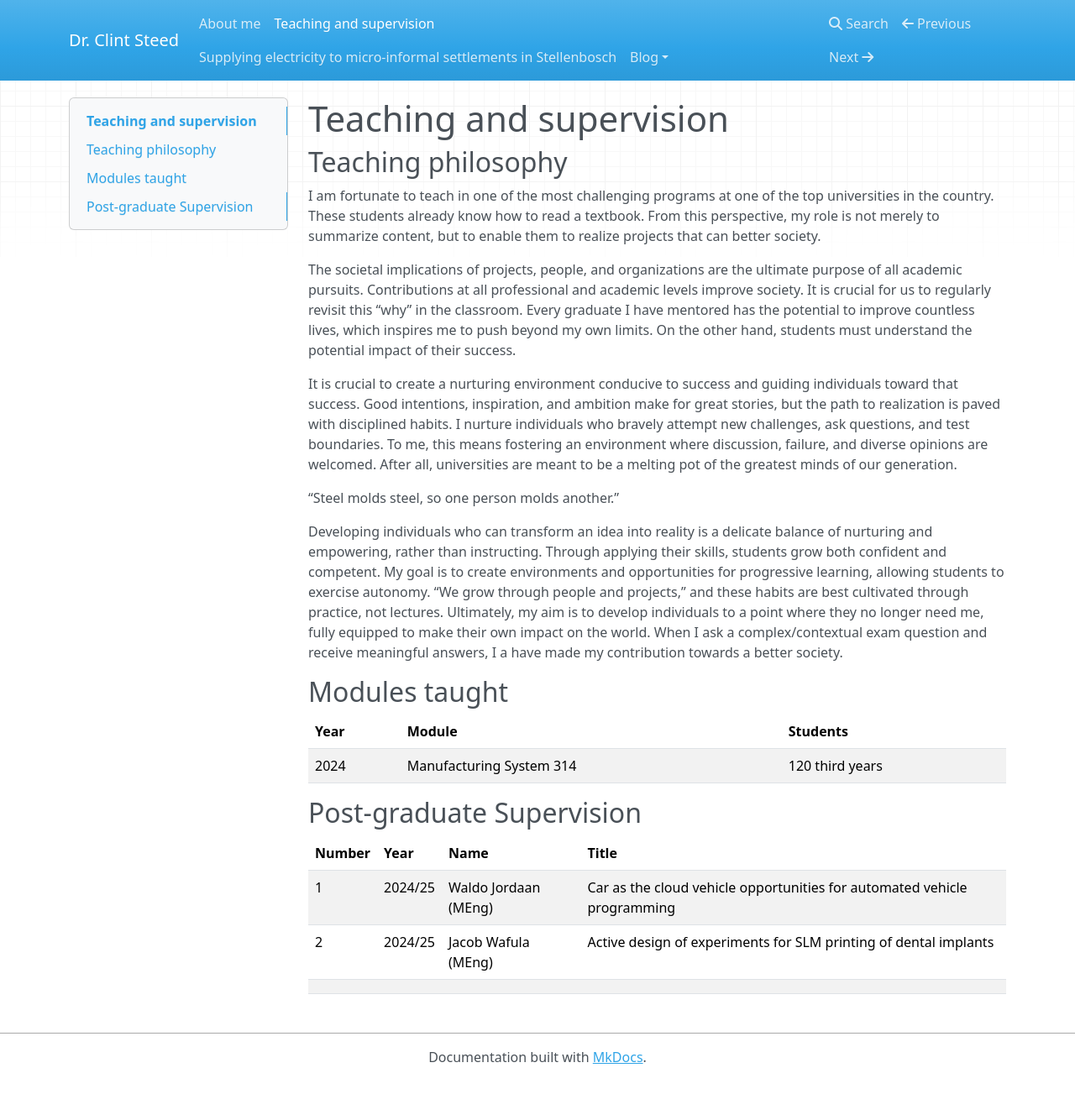
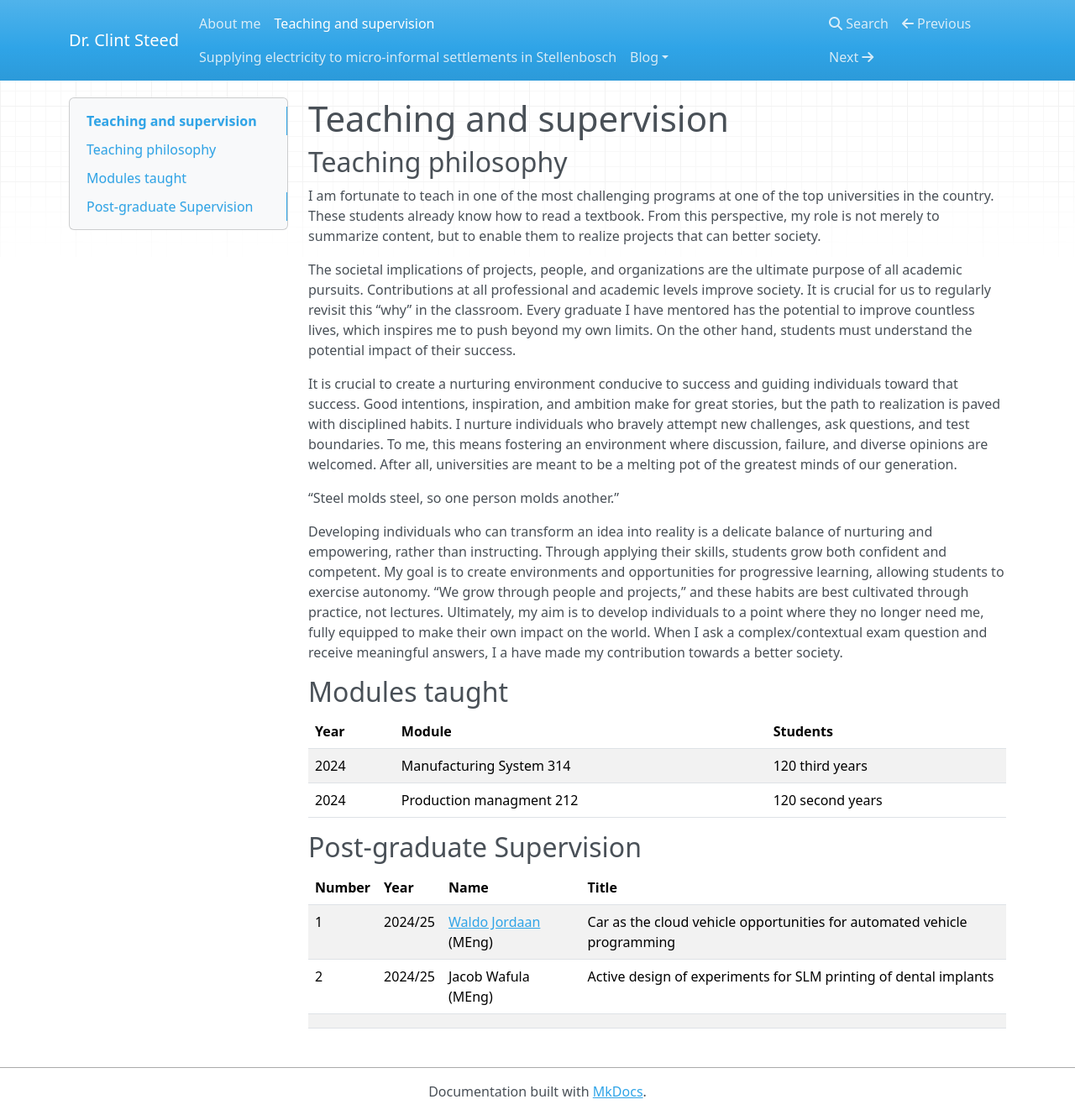
Before and after one commit to Steedalion/Blog, an MkDocs documentation site: the page built from docs/Teaching and supervision.md, in a window 1280 px wide and 1328 px high. Shown: the whole window at 84% size. Built offline with MkDocs 1.6.1, drawn with Linux system fonts in a browser that asks for light colours; nearby versions of some CDN libraries.

Commit message:
Update Teaching and supervision.md
Added Waldo's linkedIn
Added PM212

```diff
--- a/docs/Teaching and supervision.md
+++ b/docs/Teaching and supervision.md
@@ -19,11 +19,12 @@
 | Year | Module                   | Students        |
 | ---- | ------------------------ | --------------- |
 | 2024 | Manufacturing System 314 | 120 third years |
+| 2024 | Production managment 212 | 120 second years |
 
 ## Post-graduate Supervision
 
 | Number | Year    | Name                 | Title                                                        |
 | ------ | ------- | -------------------- | ------------------------------------------------------------ |
-| 1      | 2024/25 | Waldo Jordaan (MEng) | Car as the cloud vehicle opportunities for automated vehicle programming |
+| 1      | 2024/25 | [Waldo Jordaan](https://www.linkedin.com/in/jordaanw/) (MEng) | Car as the cloud vehicle opportunities for automated vehicle programming |
 | 2      | 2024/25 | Jacob Wafula (MEng)  | Active design of experiments for SLM printing of dental implants |
 |        |         |                      |                                                              |
```
